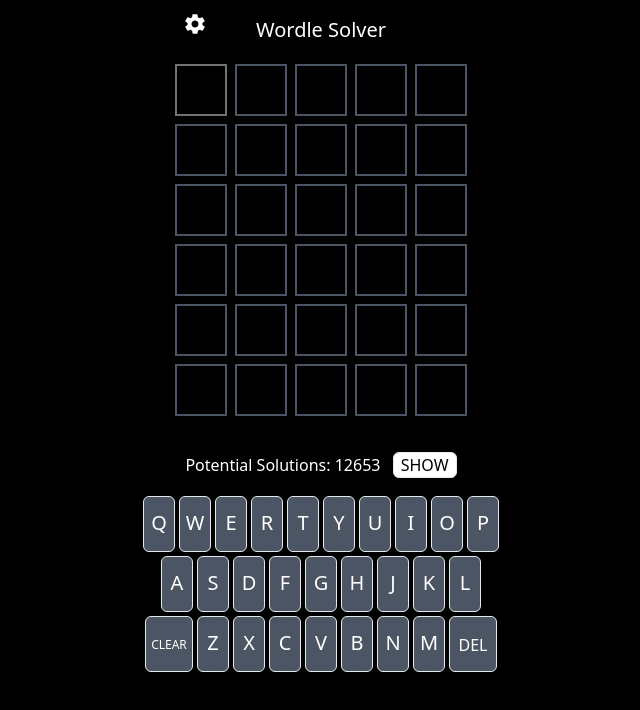
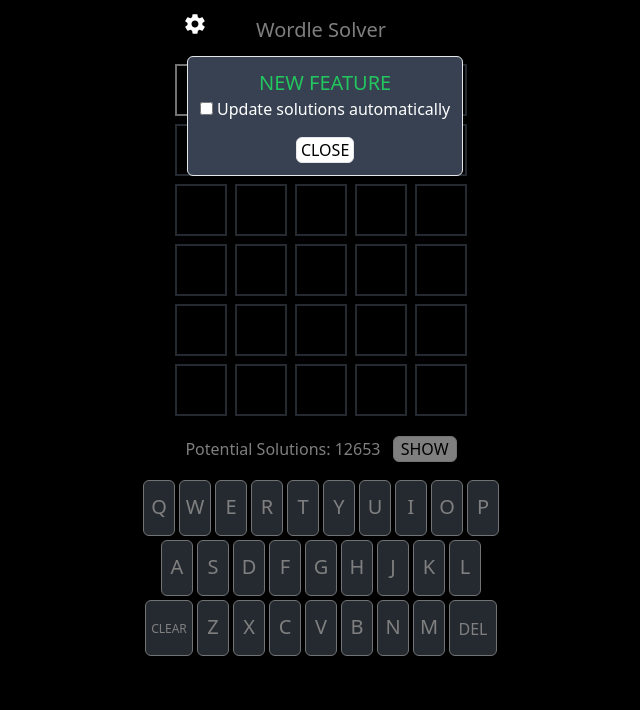
Before and after one commit to jasonmlutz/wordle-solver, a Vue app: page / in a window 1280 px wide. Shown: the top 710 px of the page, without its empty margins (319-959 px from the left). Built offline with nearby package versions, Linux system fonts and the light colour scheme.

Commit message:
Implement autoReload:false in Solution

```diff
--- a/src/App.vue
+++ b/src/App.vue
@@ -71,7 +71,7 @@
   }
 }
 
-const settings = ref({autoReload: false})
+const settings = ref({autoReload: true})
 function updateSettings(key, value) {
   settings.value[key] = value
 }
--- a/src/components/Header.vue
+++ b/src/components/Header.vue
@@ -1,11 +1,12 @@
 <script setup>
 import {ref, inject} from "vue"
 
-const showMenu = ref(false)
+const showMenu = ref(true)
+const initialLoad = ref(true)
 
 function toggleMenu() {
-  console.log("menuToggled!")
   showMenu.value = !showMenu.value
+  initialLoad.value = false
 }
 
 const {settings, updateSettings} = inject("settings")
@@ -48,7 +49,13 @@
       id="settingsMenu"
       class="absolute inset-y-14 left-4 z-20"
     >
-      <ul class=" bg-gray-700 border rounded-md p-3">
+      <ul class="relative bg-gray-700 border rounded-md p-3">
+        <li
+          v-if="initialLoad"
+          class="uppercase text-green-500 text-xl text-center"
+        >
+          new feature
+        </li>
         <li>
           <input
             id="checkbox"
@@ -61,11 +68,20 @@
             class="pl-1"
           >Update solutions automatically</label>
         </li>
+        <li class=" pt-2 md:pt-4 flex flex-col items-center">
+          <button
+            class="bg-white border rounded-md text-black px-1 uppercase hover:bg-gray-400 uppercase"
+            @click="toggleMenu"
+          >
+            close
+          </button>
+        </li>
       </ul>
     </div>
     <div
       v-if="showMenu"
       class="absolute top-0 v-10 bg-black opacity-50 h-screen w-[360px]"
+      @click="toggleMenu"
     />
   </div>
 </template>
--- a/src/components/Solution.vue
+++ b/src/components/Solution.vue
@@ -1,10 +1,11 @@
 <script setup>
-import { inject, computed } from "vue"
+import { inject, computed, ref, watch } from "vue"
 import {words} from "../resources/Words"
 
 const props = defineProps({
   toggleKeyboard: {
     type: Function,
+    default: null
   },
   showKeyboard: {
     type: Boolean,
@@ -61,58 +62,62 @@
   ))
 }
 
-const filteredWords= computed(() => {
-  // create a new array of words which pass the test
-  //
+const { settings } = inject("settings")
+
+function filterWords() {
   return words.filter(word => (
     wordAvoidsAbsentLetters(word) &&
     wordCorrectlyContainsRequiredLetter(word) &&
     wordRespectsIncorrectLetterData(word)
   ))
+}
+
+const filteredWords = ref(words)
+const refreshRequired = ref(true);
+
+watch(
+  store,
+  () => {
+    if (settings.value.autoReload) {
+      console.log("filtered words updated!")
+      filteredWords.value = filterWords()
+    } else {
+      refreshRequired.value = true
+    }
+  },
+  {deep: true}
+)
+
+const buttonMessage = computed(() => {
+  return settings.value.autoReload ? (
+    props.showKeyboard ? "show" : "hide"
+  ) : (
+    props.showKeyboard ? (
+      refreshRequired.value ? ("calculate potential solutions") : ("view potential solutions")
+    ) : "show keyboard"
+  )
 })
 
-// correct
-const correctLetters = computed(() => {
-  const letters = store.value.filter(el => el.flag === 2)
-    .map(el => el.letter.toUpperCase())
-  return [...new Set(letters)].sort()
-})
-
-// incorrect
-const incorrectLetters = computed(() => {
-  const letters = store.value.filter(el => el.flag === 1)
-    .map(el => el.letter.toUpperCase())
-    // .filter(letter => (
-    //   !correctLetters.value.includes(letter)
-    // ))
-  return [...new Set(letters)].sort()
-})
-
-// absent
-const absentLetters = computed(() => {
-  const letters = store.value.filter(el => el.flag === 0)
-    .map(el => el.letter.toUpperCase())
-    // .filter(letter => (
-    //   !correctLetters.value.includes(letter) &&
-    //   !incorrectLetters.value.includes(letter)
-    // ))
-  return [...new Set(letters)].sort()
-})
-
-const buttonMessage = computed(() => {
-  return props.showKeyboard ? "SHOW" : "HIDE"
-})
+function updateFilteredWords() {
+  console.log("filtered words updated!")
+  refreshRequired.value = false
+  filteredWords.value = filterWords()
+}
 
 
 </script>
 
 <template>
   <div
+    v-if="settings.autoReload"
+    class="flex flex-col items-center"
+  >
+    <div
       class="pt-2 md:pt-4"
     >
       Potential Solutions: {{ filteredWords.length }}
       <button
-      class="bg-white border rounded-md text-black px-1 uppercase ml-2 hover:bg-gray-400 mt-4 uppercase w-16"
+        class="bg-white border rounded-md text-black px-1 uppercase ml-2 hover:bg-gray-400 uppercase w-16"
         @click="toggleKeyboard"
       >
         {{ buttonMessage }}
@@ -126,7 +131,7 @@
     </div>
     <div
       v-if="filteredWords.length >= 500 && !showKeyboard"
-    class="pt-2 md:pt-4"
+      class="pt-2 md:pt-4 mx-4"
     >
       Solutions will be displayed when there are fewer than 500 options.
     </div>
@@ -136,4 +141,57 @@
     >
       No potential solutions.
     </div>
+  </div>
+  <div
+    v-else
+    class="flex flex-col items-center"
+  >
+    <div class="pt-2 md:pt-4">
+      <button
+        class="bg-white border rounded-md text-black px-1 uppercase ml-2 hover:bg-gray-400 uppercase"
+        @click="toggleKeyboard"
+      >
+        {{ buttonMessage }}
+      </button>
+    </div>
+    <div
+      v-if="!showKeyboard"
+    >
+      <div
+        v-if="
+          refreshRequired"
+        class="pt-2 md:pt-4"
+      >
+        <button
+          class="bg-white border rounded-md text-black px-1 uppercase ml-2 hover:bg-gray-400 uppercase"
+          @click="updateFilteredWords"
+        >
+          Update List
+        </button>
+      </div>
+      <div
+        v-else
+        class="pt-2 md:pt-4"
+      >
+        <div
+          v-if="filteredWords.length && filteredWords.length < 500"
+          class="pt-2 px-3 mt-2 uppercase bg-gray-800 h-[150px] w-[350px] overflow-y-auto"
+        >
+          {{ filteredWords.join(", ") }}
+        </div>
+        <div
+          v-if="filteredWords.length >= 500"
+          class="pt-2 md:pt-4 mx-4"
+        >
+          Solutions will be displayed when there are fewer than 500 options.
+        </div>
+        <div
+          v-if="filteredWords.length === 0"
+          class="pt-2 md:pt-4"
+        >
+          No potential solutions.
+        </div>
+      </div>
+    </div>
+  </div>
 </template>
```
Lines whose indentation alone changed are shown as unchanged.
